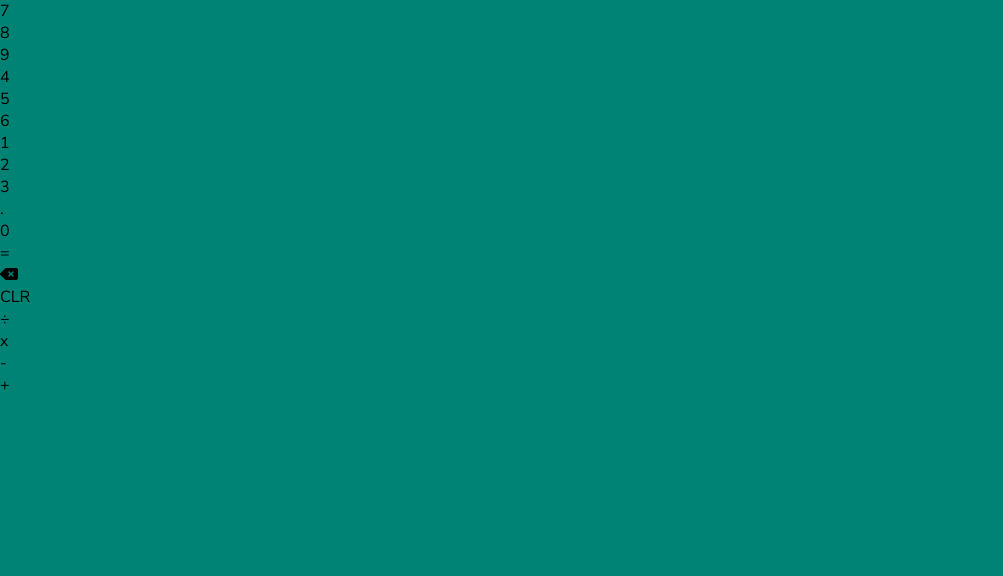
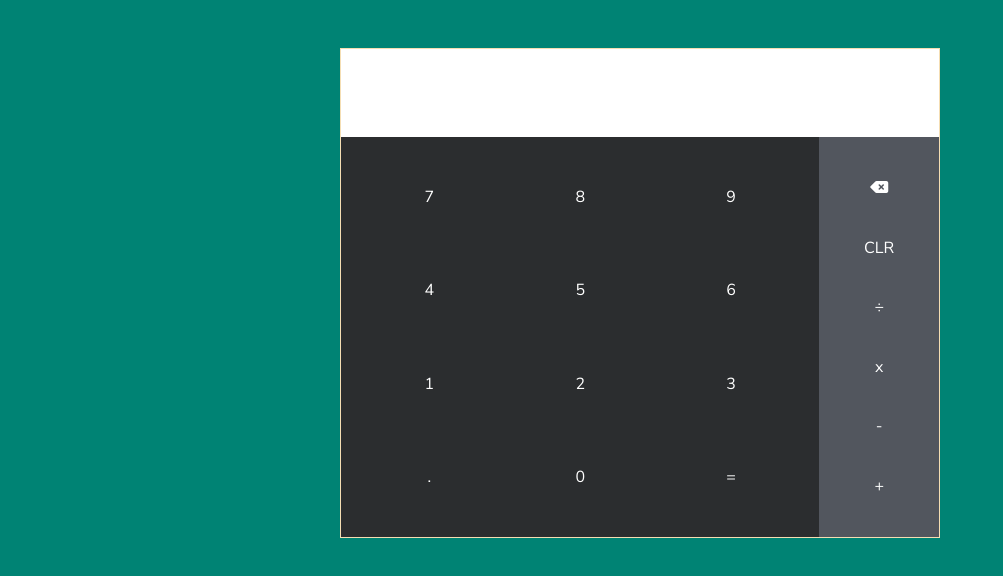
Before and after one commit to QueueElTee/Calculator, a plain HTML site: page index.html in a window 1280 px wide. Shown: the whole page, without its empty margins (0-1003 px from the left). Drawn offline with Linux system fonts and the light colour scheme.

Commit message:
Add Calculator Styles

```diff
--- a/style.css
+++ b/style.css
@@ -1,7 +1,7 @@
 @import url('https://fonts.googleapis.com/css2?family=Nunito+Sans&display=swap');
 
 :root{
-    --grey-one: #00112c;
+    --grey-one: #2b2d2f;
     --grey-two: #52565e;
 }
 
@@ -15,6 +15,50 @@ body{
     background-color: #008374;
 }
 
-main{
+.calculator{
     font-family: 'Nunito Sans', sans-serif;
+    border: 1px solid wheat;
+    max-width: 600px;
+    width: 90%;
+    margin: 0 auto;
+    margin-top: 3rem;
 }
+
+.display{
+    height: 5.5rem;
+    background-color: #fff;
+    text-align: right;
+    font-size: 3rem;
+    padding: 0.8rem 0.5rem;
+}
+
+.inputs{
+    display: flex;
+    color: #fff;
+    height: 50vh;
+}
+
+.numbers{
+    background-color: var(--grey-one);
+    padding: 0.8rem;
+    width: 80%;
+    display: grid;
+    grid-template-columns: repeat(3, 1fr);
+    justify-content: space-between;
+    align-items: center;
+    text-align: center;
+}
+
+.operations{
+    background-color: var(--grey-two);
+    padding: 2.5rem 0.8rem;
+    width: 20%;
+    display: flex;
+    flex-direction: column;
+    justify-content: space-between;
+    align-items: center;
+}
+
+.numbers >*, .operations >*{
+    cursor: pointer;
+}
```
